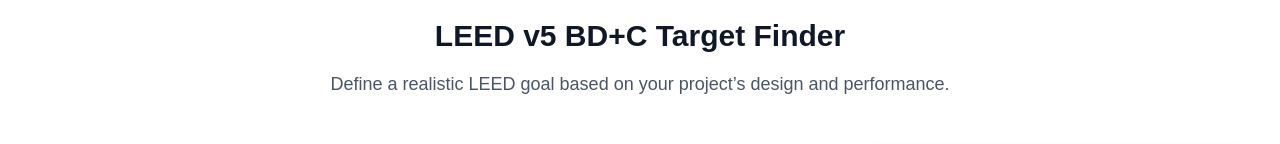
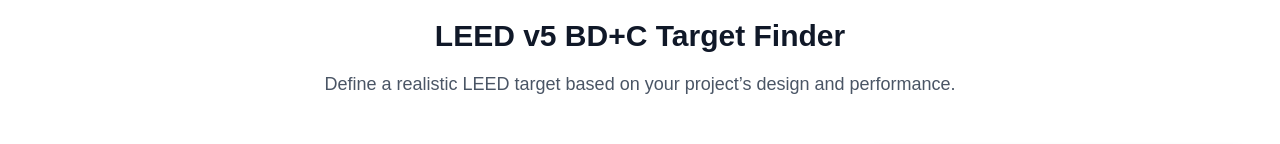
Before and after one commit to yxh123739/greed_doc, a Next.js app: page / in a window 1280 px wide. Shown: the part 534-678 px from the top of the page. Built offline with nearby package versions, Linux system fonts and the light colour scheme; no server answers; the database is empty.

Commit message:
Update page.tsx

```diff
--- a/app/page.tsx
+++ b/app/page.tsx
@@ -283,7 +283,7 @@
             LEED v5 BD+C Target Finder
           </h2>
           <p className="text-lg text-gray-600 dark:text-gray-300 max-w-2xl mx-auto">
-            Define a realistic LEED goal based on your project’s design and performance.
+            Define a realistic LEED target based on your project’s design and performance.
           </p>
         </div>
 
```
